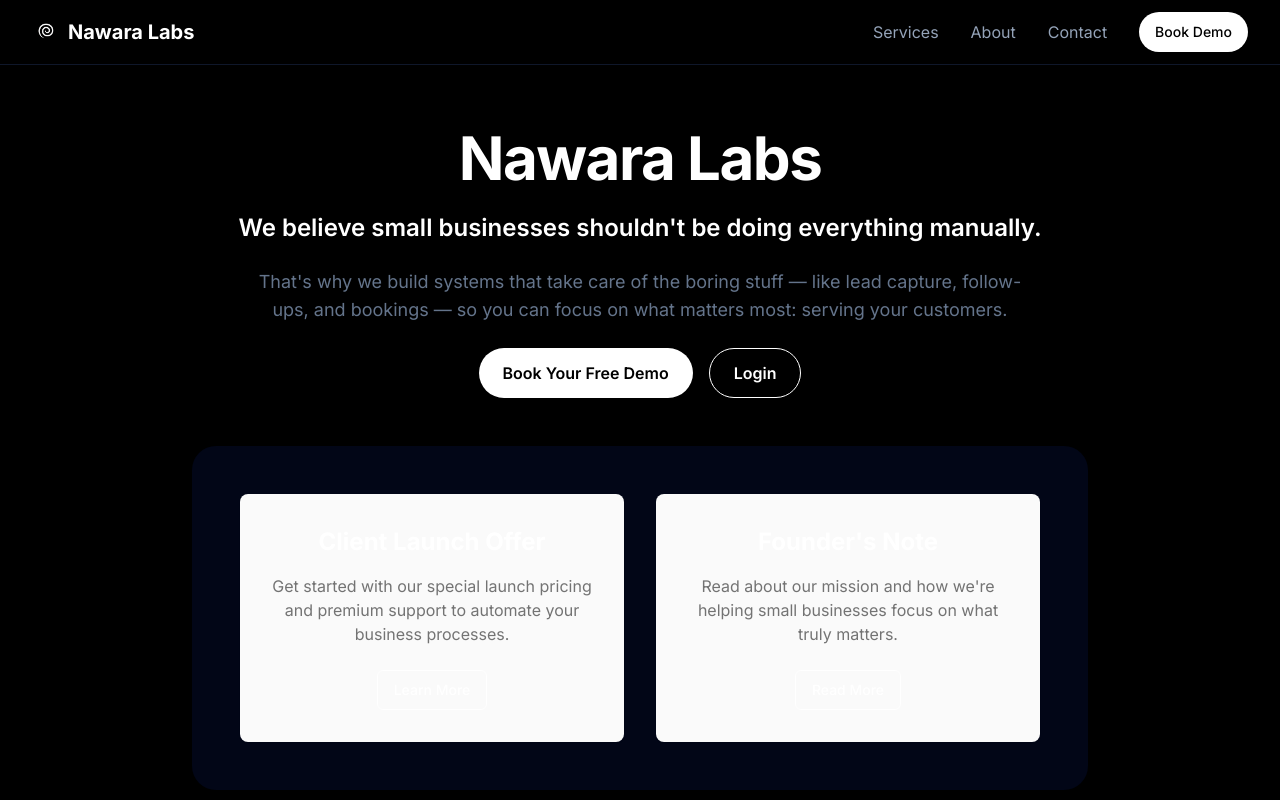
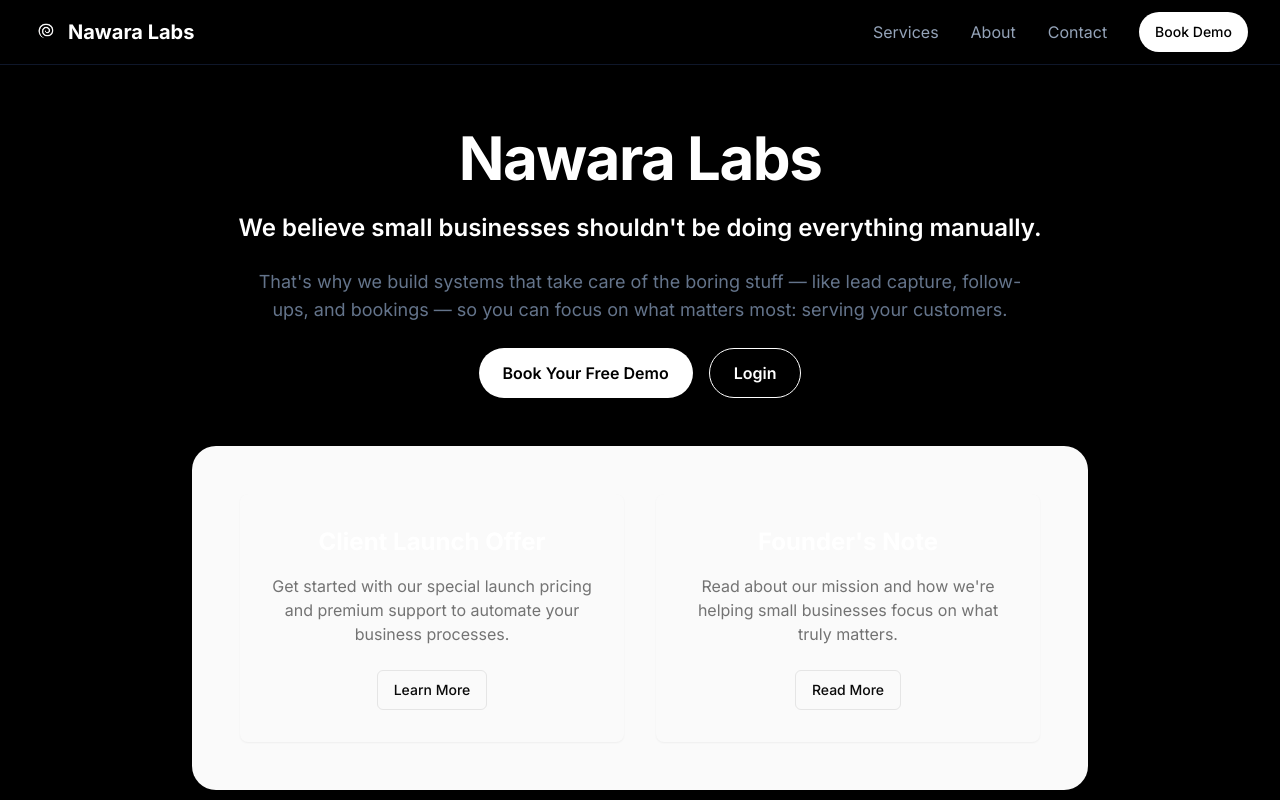
Before and after one commit to nawaralabs/nawara-labs-homepage, a Next.js app: page / in a window 1280 px wide. Shown: the top 800 px of the page. Built offline with nearby package versions, Linux system fonts and the light colour scheme.

Commit message:
Fix card/secondary greys

```diff
--- a/app/page.tsx
+++ b/app/page.tsx
@@ -31,14 +31,14 @@ export default function Home() {
 
         {/* Offers Section */}
         <section className="mt-20">
-          <div className="bg-slate-950 rounded-3xl p-8 md:p-12">
+          <div className="bg-background rounded-3xl p-8 md:p-12">
             <div className="grid md:grid-cols-2 gap-8">
               <Card className="p-8 border-0 shadow-sm bg-card text-card-foreground">
                 <h3 className="text-2xl font-bold mb-4 text-white">Client Launch Offer</h3>
                 <p className="text-muted-foreground">
                   Get started with our special launch pricing and premium support to automate your business processes.
                 </p>
-                <Button variant="outline" className="mt-6 text-white border-white hover:bg-slate-800">
+                <Button variant="outline" className="mt-6 border-border text-foreground hover:bg-muted">
                   Learn More
                 </Button>
               </Card>
@@ -48,7 +48,7 @@ export default function Home() {
                 <p className="text-muted-foreground">
                   Read about our mission and how we're helping small businesses focus on what truly matters.
                 </p>
-                <Button variant="outline" className="mt-6 text-white border-white hover:bg-slate-800">
+                <Button variant="outline" className="mt-6 border-border text-foreground hover:bg-muted">
                   Read More
                 </Button>
               </Card>
```
